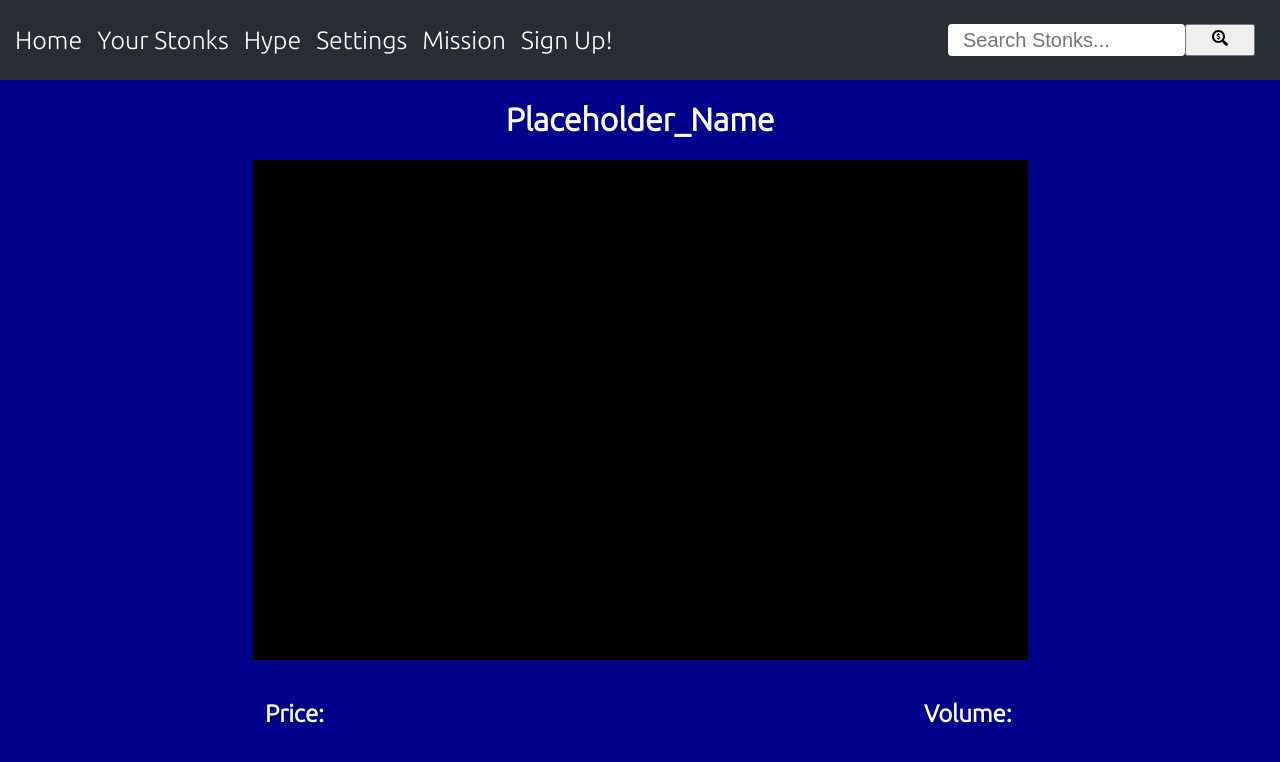
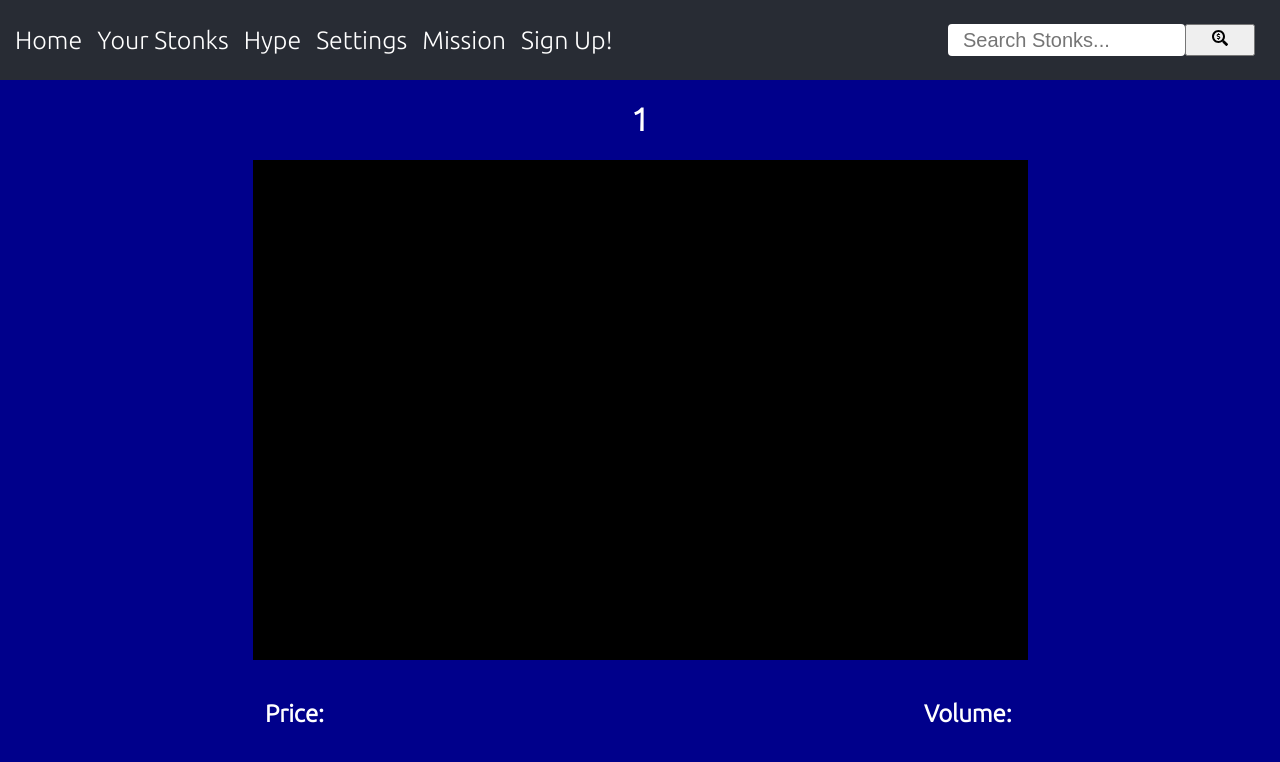
Before and after one commit to giovanniCL/stonks-only-go-up, a React (Create React App) app in the folder stonks-only-go-up/: page /single-stonk/1 in a window 1280 px wide. Shown: the top 762 px of the page. Built offline with nearby package versions, Linux system fonts and the light colour scheme.

Commit message:
Added name of clicked stonk to the heading of SingleStonk

```diff
--- a/stonks-only-go-up/src/Components/SingleStonk.js
+++ b/stonks-only-go-up/src/Components/SingleStonk.js
@@ -2,7 +2,8 @@ import React from 'react'
 import Navbar from './Navbar'
 import './SingleStonk.css'
 
-function SingleStonk(){
+
+function SingleStonk({ match }){
     return(
         <>
         <div><Navbar /></div>
@@ -12,7 +13,7 @@ function SingleStonk(){
 
         <div className = "singleStonk_top">
 
-        <h1> Placeholder_Name </h1>
+        <h1> {match.params.name}</h1>
 
 
         </div>
```
